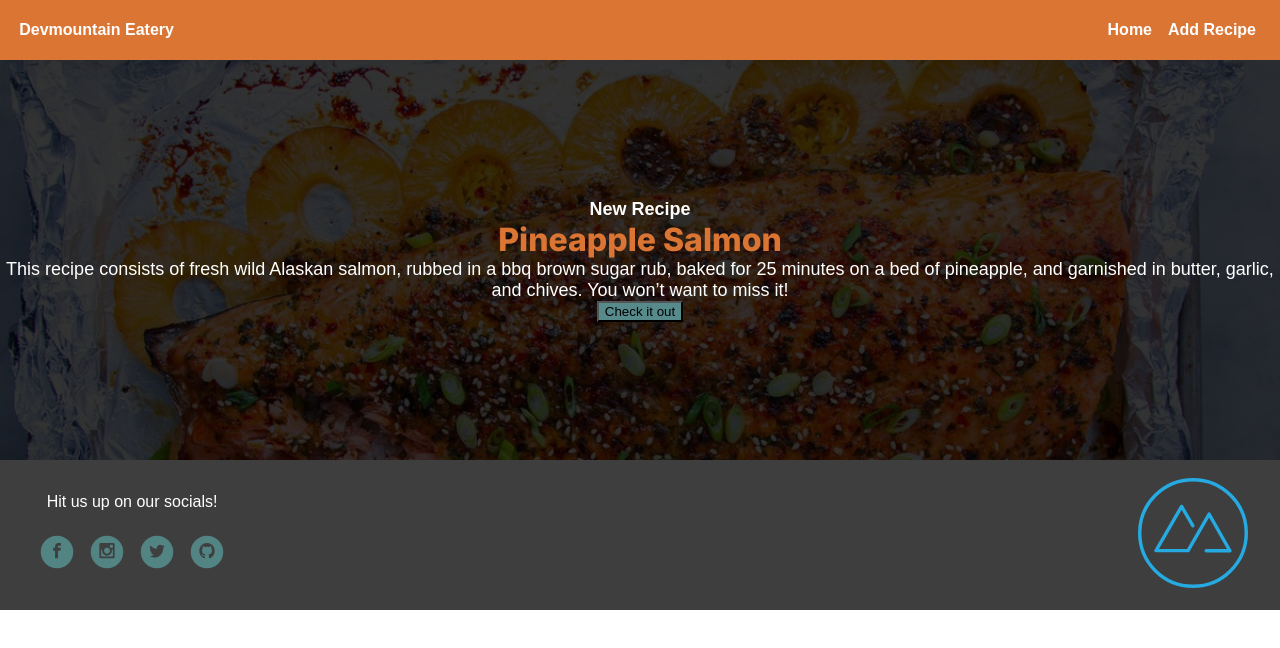
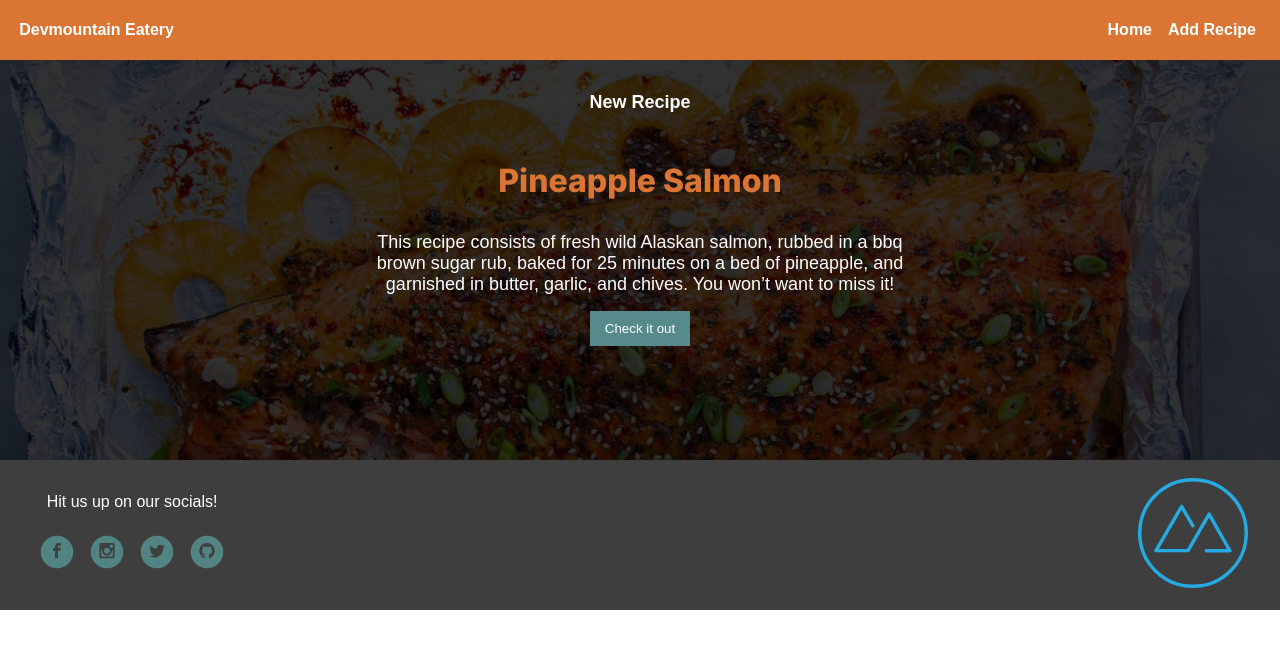
Before and after one commit to brooklynlonghurst/front-end-react, a React (Create React App) app: page / in a window 1280 px wide. Shown: the top 648 px of the page. Built offline with nearby package versions, Linux system fonts and the light colour scheme; no server answers.

Commit message:
adbanner css completed

```diff
--- a/src/App.css
+++ b/src/App.css
@@ -84,7 +84,6 @@ header {
 	height: 400px;
 	display: flex;
     justify-content: center;
-    align-items: center;
 }
 
 .newRecipeHeader {
@@ -93,6 +92,7 @@ header {
 	font-weight: 700;
 	color: white;
 	text-align: center;
+	margin-top: 2rem;
 }
 
 .pineappleSalmonHeader {
@@ -101,6 +101,7 @@ header {
 	font-weight: 600;
 	color: #db7534;
 	text-align: center;
+	margin-top: 3rem;
 }
 
 .recipeDescription {
@@ -109,6 +110,9 @@ header {
 	font-weight: 400;
 	color: white;
 	text-align: center;
+	margin-top: 2rem;
+	overflow: break-word;
+	width: 35rem
 }
 
 .bannerButton {
@@ -116,12 +120,17 @@ header {
     align-content: center;
     justify-content: center;
     text-decoration: none;
+	margin-top: 1rem;
 }
 
 
 .blue-btn {
 	background-color: #578a8b;
 	align-items: center;
+	color: white;
+	width: 100px;
+    height: 35px;
+	border: none;
 }
 
 footer {
```
